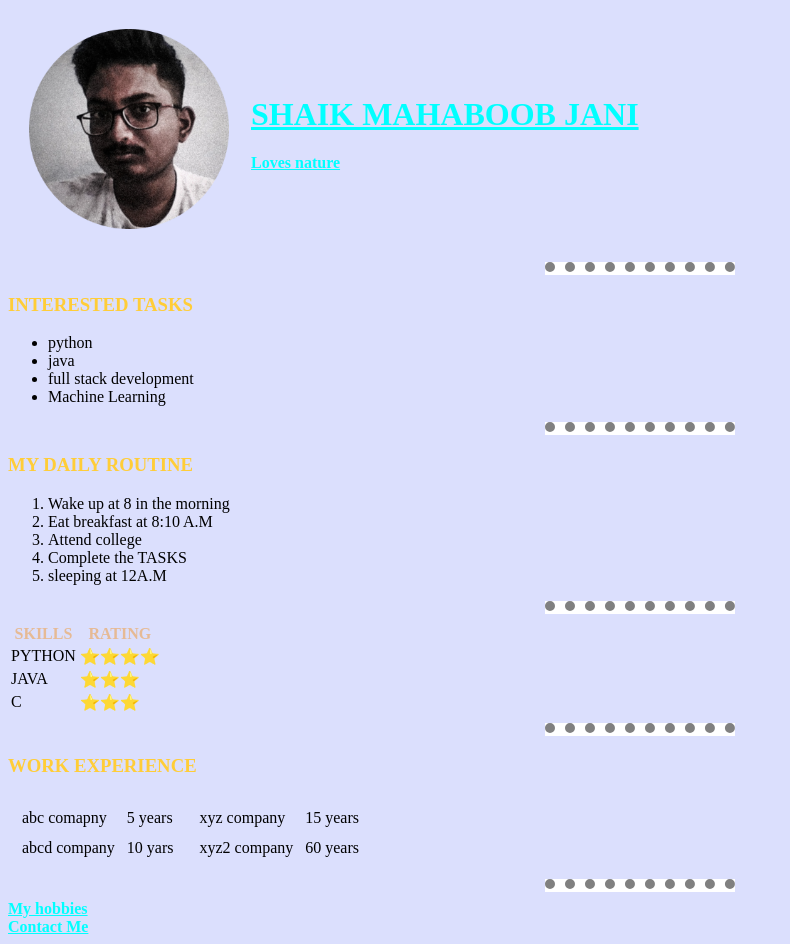
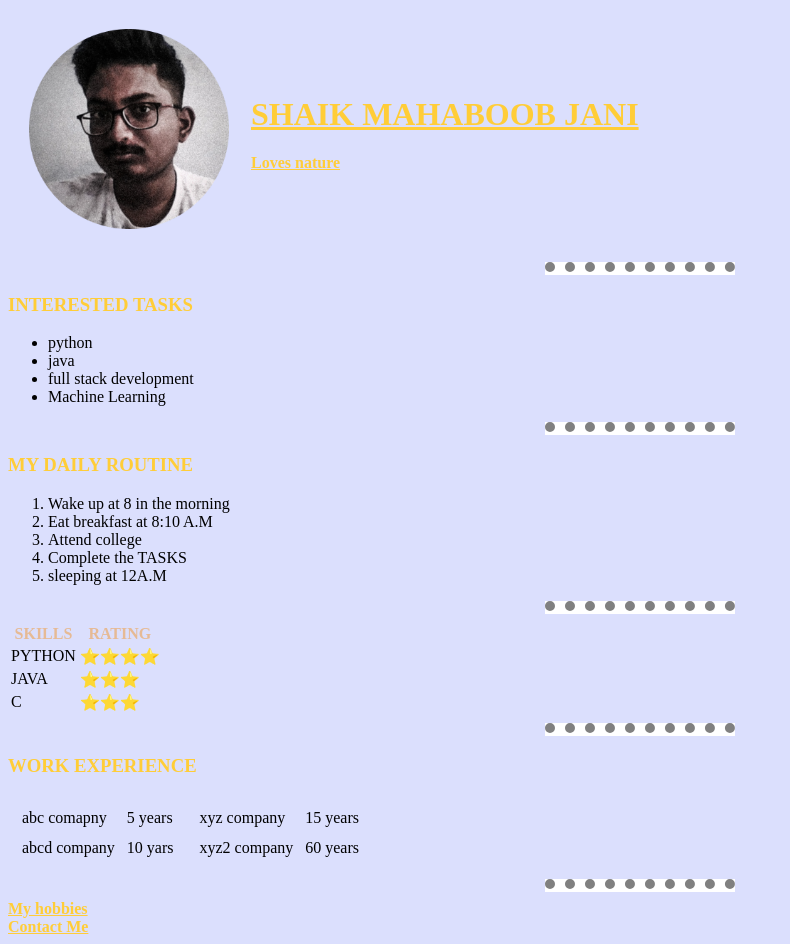
Before and after one commit to shaikjani-16/cv, a plain HTML site: page index.html in a window 1280 px wide. Shown: the whole page, without its empty margins (0-790 px from the left). Drawn offline with Linux system fonts and the light colour scheme.

Commit message:
Update styles.css

```diff
--- a/styles.css
+++ b/styles.css
@@ -27,7 +27,7 @@ h3
   color:#FFCD38;
 }
 a[href] {
-  color: #00FFFF;
+  color: #FFCD38;
 }
 th
 {
```
